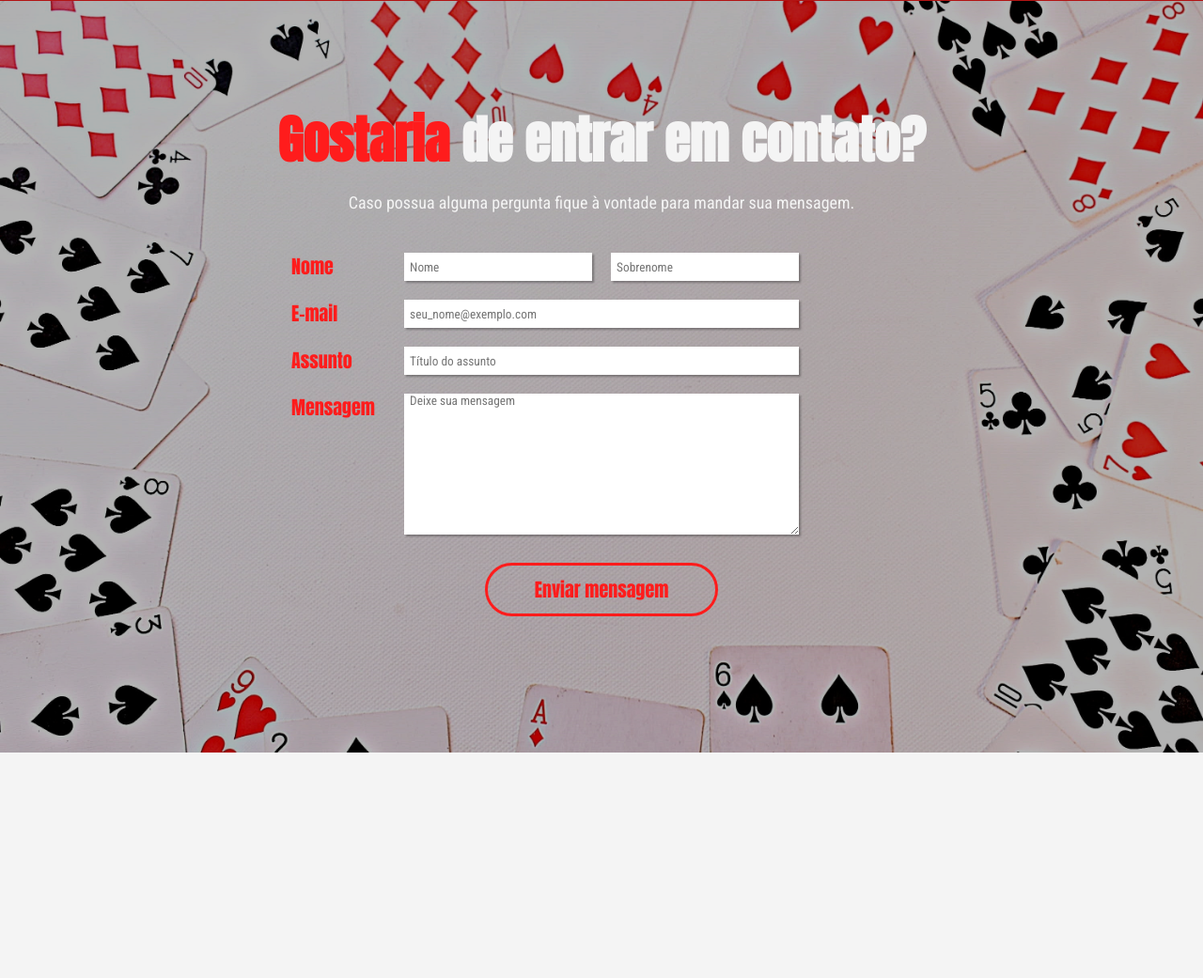
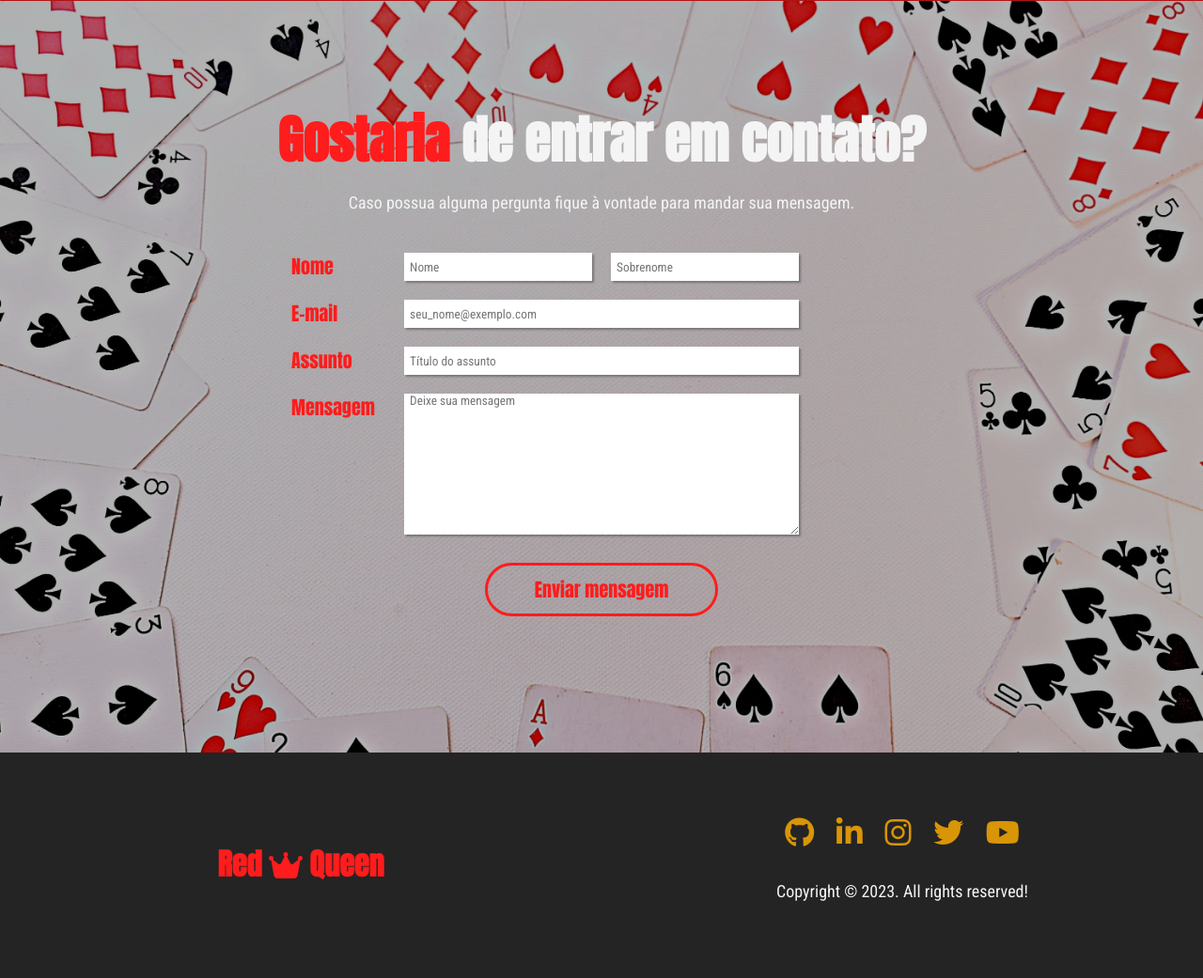
Before and after one commit to Ralph-souza/red-queen-web-blog-front, a website: page dist/index.html in a window 1280 px wide. Shown: the part 3199-4240 px from the top of the page at 94% size. Before the commit the page ends 4000 px from the top, so only its background shows below. Drawn offline with Linux system fonts and the light colour scheme.

Commit message:
Add footer section with logo and icons

```diff
--- a/scss/main.scss
+++ b/scss/main.scss
@@ -603,4 +603,81 @@ main {
            }
         }
     }
+
+    // Footer section configuration
+    #footer-info {
+        .footer-grid {
+            display: grid;
+            grid-template-columns: repeat(2, 1fr);
+            position: relative;
+            height: 30vh;
+            background-color: $dark-color;
+            align-items: center;
+            justify-content: space-between;
+
+            &::before {
+                content: "";
+                position: absolute;
+                top: 0;
+                left: 0;
+                width: 100%;
+                height: 100%;
+                background: rgba(0, 0, 0, 0.3);
+            }
+
+            & * {
+                z-index: 10;
+            }
+
+            .content-e {
+                .footer-logo {
+                    display: flex;
+                    align-items: center;
+                    justify-content: center;
+
+                    a {
+                        text-decoration: none;
+                    }
+                }
+            }
+
+            .content-f {
+                display: flex;
+                flex-direction: column;
+                align-items: center;
+                justify-content: center;
+                .icons {
+                    margin: 10px 0;
+                    .fa-github {
+                        margin: 0 10px;
+                        @extend %icons-shared;
+                    }
+
+                    .fa-linkedin-in {
+                        margin: 0 10px;
+                        @extend %icons-shared;
+                    }
+
+                    .fa-instagram {
+                        margin: 0 10px;
+                        @extend %icons-shared;
+                    }
+
+                    .fa-twitter {
+                        margin: 0 10px;
+                        @extend %icons-shared;
+                    }
+
+                    .fa-youtube {
+                        margin: 0 10px;
+                        @extend %icons-shared;
+                    }
+                }
+
+                .copyright {
+                    @extend %body-text;
+                }
+            }
+        }
+    }
 }
```
Also changed, not shown: dist/css/main.css, dist/index.html.
